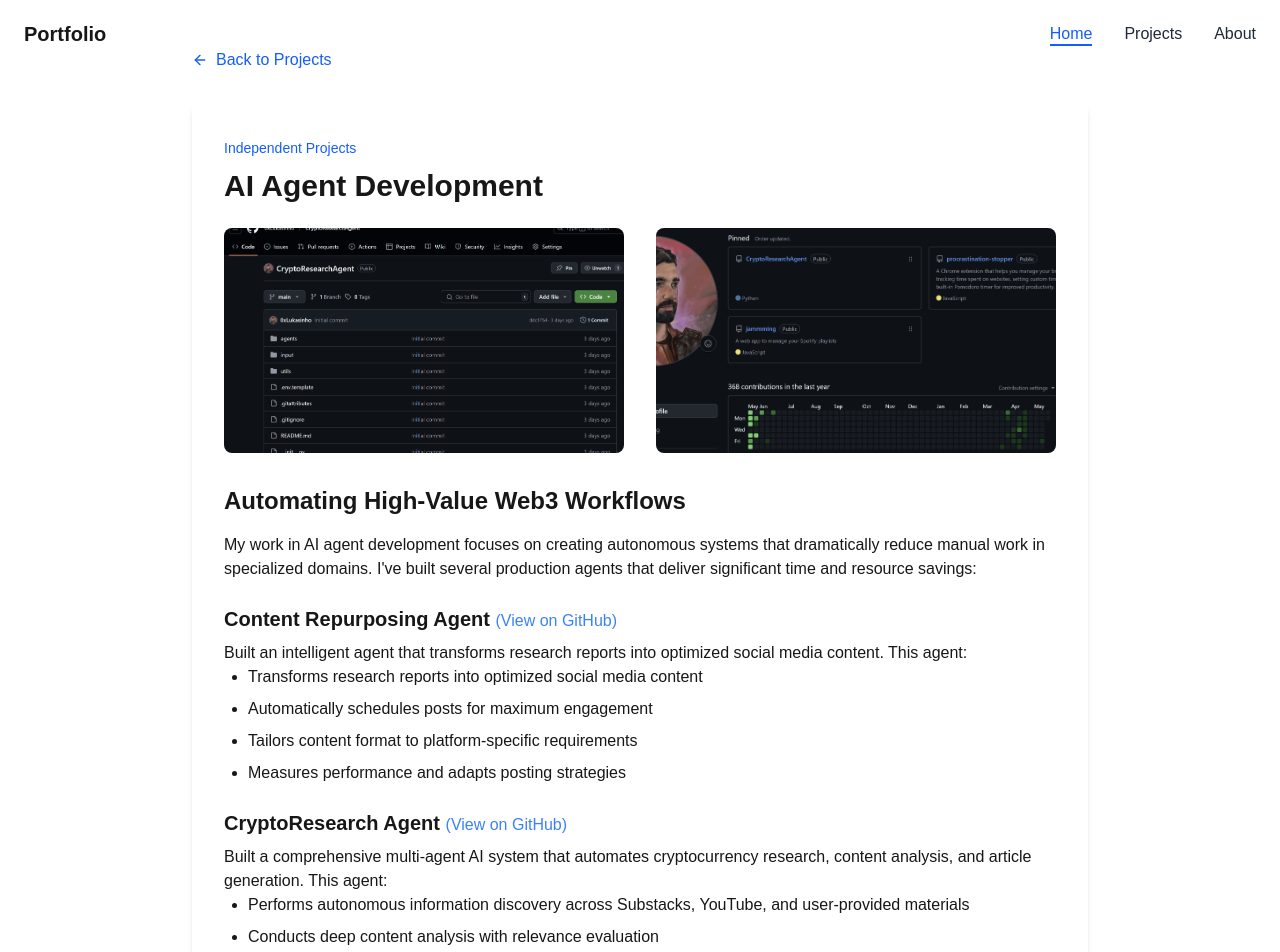
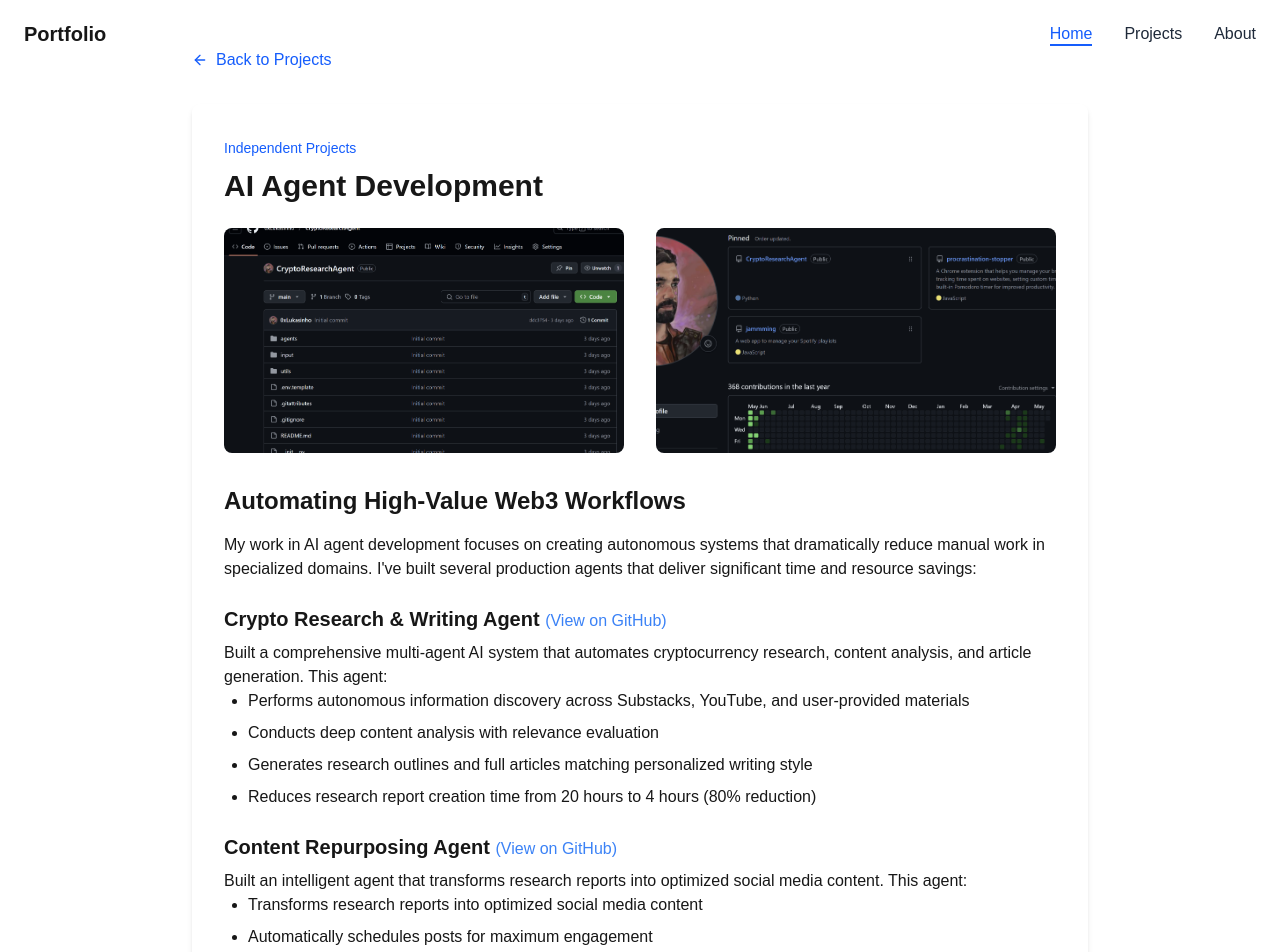
Before and after one commit to 0xLukasinho/portfolio-page, a Next.js app: page /projects/ai-agents in a window 1280 px wide. Shown: the top 952 px of the page. Built offline with nearby package versions, Linux system fonts and the light colour scheme.

Commit message:
Update page.tsx

```diff
--- a/src/app/projects/[slug]/page.tsx
+++ b/src/app/projects/[slug]/page.tsx
@@ -357,6 +357,15 @@ export default async function ProjectPage({ params }: { params: { slug: string }
                     <h2 className="text-2xl font-semibold mb-4">Automating High-Value Web3 Workflows</h2>
                     <p>My work in AI agent development focuses on creating autonomous systems that dramatically reduce manual work in specialized domains. I've built several production agents that deliver significant time and resource savings:</p>
 
+                    <h3 className="text-xl font-semibold mt-6 mb-2">Crypto Research & Writing Agent <a href="https://github.com/0xLukasinho/CryptoResearchAgent/tree/main" target="_blank" rel="noopener noreferrer" className="text-blue-600 dark:text-blue-400 hover:underline text-base font-normal">(View on GitHub)</a></h3>
+                    <p>Built a comprehensive multi-agent AI system that automates cryptocurrency research, content analysis, and article generation. This agent:</p>
+                    <ul className="list-disc pl-6 space-y-2 mb-6">
+                      <li className="mb-2">Performs autonomous information discovery across Substacks, YouTube, and user-provided materials</li>
+                      <li className="mb-2">Conducts deep content analysis with relevance evaluation</li>
+                      <li className="mb-2">Generates research outlines and full articles matching personalized writing style</li>
+                      <li className="mb-2">Reduces research report creation time from 20 hours to 4 hours (80% reduction)</li>
+                    </ul>
+
                     <h3 className="text-xl font-semibold mt-6 mb-2">Content Repurposing Agent <a href="https://github.com/0xLukasinho/ContentAgent" target="_blank" rel="noopener noreferrer" className="text-blue-600 dark:text-blue-400 hover:underline text-base font-normal">(View on GitHub)</a></h3>
                     <p>Built an intelligent agent that transforms research reports into optimized social media content. This agent:</p>
                     <ul className="list-disc pl-6 space-y-2 mb-6">
@@ -364,15 +373,6 @@ export default async function ProjectPage({ params }: { params: { slug: string }
                       <li className="mb-2">Automatically schedules posts for maximum engagement</li>
                       <li className="mb-2">Tailors content format to platform-specific requirements</li>
                       <li className="mb-2">Measures performance and adapts posting strategies</li>
-                    </ul>
-
-                    <h3 className="text-xl font-semibold mt-6 mb-2">CryptoResearch Agent <a href="https://github.com/0xLukasinho/CryptoResearchAgent/tree/main" target="_blank" rel="noopener noreferrer" className="text-blue-600 dark:text-blue-400 hover:underline text-base font-normal">(View on GitHub)</a></h3>
-                    <p>Built a comprehensive multi-agent AI system that automates cryptocurrency research, content analysis, and article generation. This agent:</p>
-                    <ul className="list-disc pl-6 space-y-2 mb-6">
-                      <li className="mb-2">Performs autonomous information discovery across Substacks, YouTube, and user-provided materials</li>
-                      <li className="mb-2">Conducts deep content analysis with relevance evaluation</li>
-                      <li className="mb-2">Generates research outlines and full articles matching personalized writing style</li>
-                      <li className="mb-2">Reduces research report creation time from 20 hours to 4 hours (80% reduction)</li>
                     </ul>
 
                     <h3 className="text-xl font-semibold mt-6 mb-2">Web3 Events Calendar Agent</h3>
```
